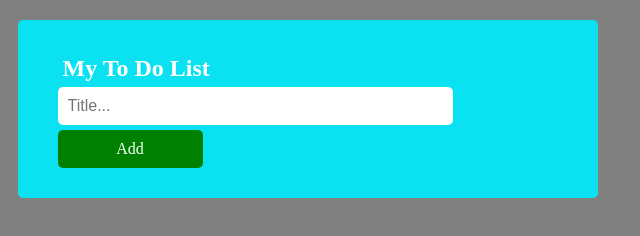
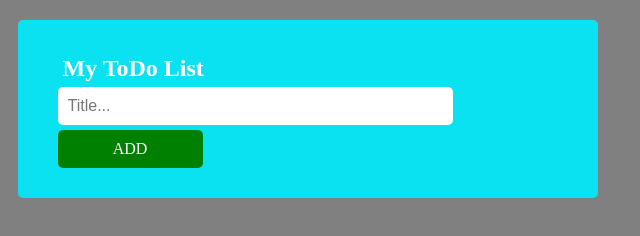
Before and after one commit to harsh044/WEB_CODE, a plain HTML site: page To-do list/index.html in a window 1280 px wide. Shown: the full height of the page, 0-640 px from the left. Drawn offline with Linux system fonts and the light colour scheme.

Commit message:
code change and new branche harshad

```diff
--- a/To-do list/index.html
+++ b/To-do list/index.html
@@ -8,9 +8,9 @@
   </head>
   <body>
     <div id="myDIV" class="header">
-      <h2 style="margin: 5px">My To Do List</h2>
+      <h2 style="margin: 5px">My ToDo List</h2>
       <input type="text" id="myInput" placeholder="Title..." /><br>
-      <span onclick="newElement()" class="addBtn">Add</span>
+      <span onclick="newElement()" class="addBtn">ADD</span>
     </div>
 
     <ul id="myUL" class="size">
```
